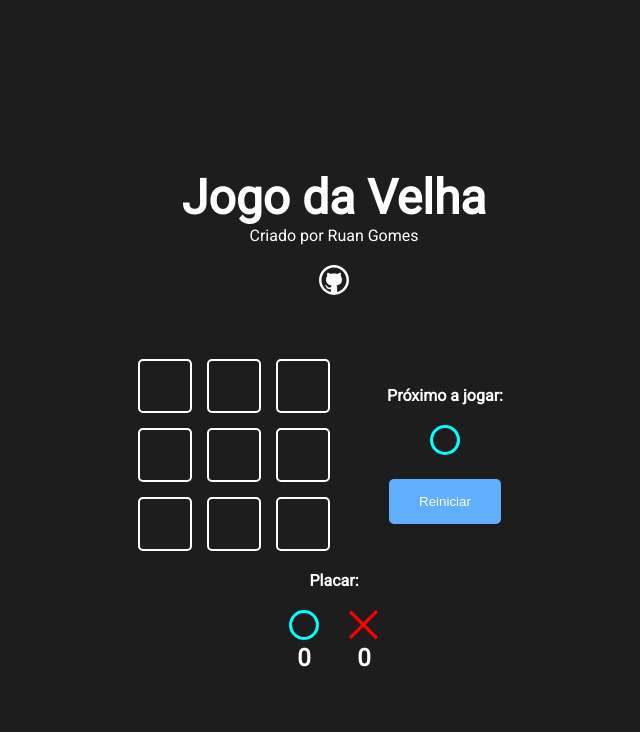
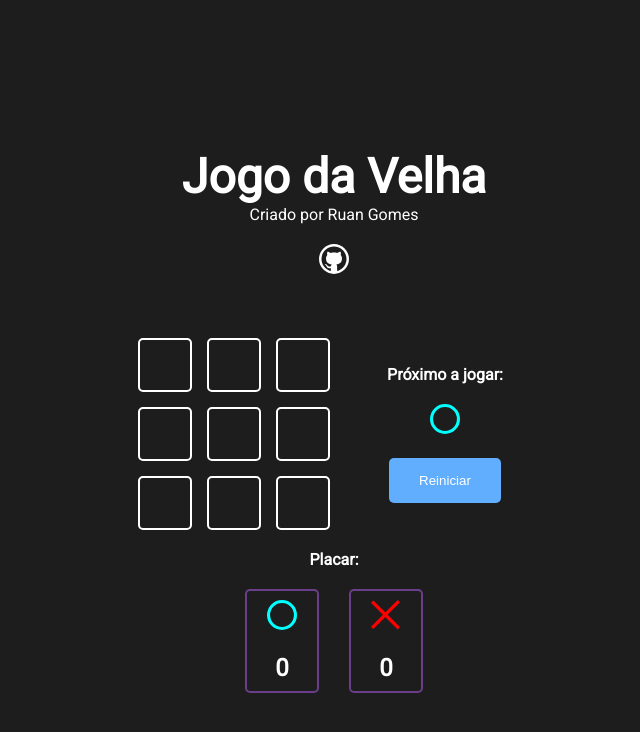
Before and after one commit to RuanL-Dev/react-nextjs-jogo-da-velha, a Next.js app: page / in a window 1280 px wide. Shown: the top 732 px of the page, without its empty margins (306-946 px from the left). Built offline with nearby package versions, Linux system fonts and the light colour scheme.

Commit message:
Feito placar funcionar e estilização

```diff
--- a/src/components/game/Game.jsx
+++ b/src/components/game/Game.jsx
@@ -22,6 +22,10 @@ function Game () {
   const [winner, setWinner] = useState(0)
   const [winnerLine, setWinnerLine] = useState([])
   const [draw, setDraw] = useState(false)
+  const [countCircle, setCountCircle] = useState(0)
+  const [countX, setCountX] = useState(0)
+  console.log (countCircle)
+
 
   const handleClick = (pos) => {
     if(gameState [pos] === 0 && winner === 0) {
@@ -38,6 +42,8 @@ function Game () {
       if(sum === 3 || sum === -3) {
         setWinner (sum / 3)
         setWinnerLine(line)
+        if (sum === 3) setCountCircle(countCircle + 1)
+        if (sum === -3) setCountX (countX + 1)
       }
     })
   }
@@ -94,7 +100,10 @@ function Game () {
             isDraw={draw}
           />
       </div>
-      <Score />
+      <Score
+        addcountCircle={countCircle}
+        addcountX={countX}
+      />
     </>
   )
 }
--- a/src/components/score/Score.jsx
+++ b/src/components/score/Score.jsx
@@ -2,18 +2,22 @@ import styles from './Score.module.css'
 
 import Icon from '../icon/Icon'
 
-function Score () {
+function Score ({addcountCircle, addcountX}) {
   return (
     <>
       <h4>Placar:</h4>
       <div className={styles.score}>
         <div className={styles.scoreContent}>
           <Icon iconName="circle"/>
-            <h2>0</h2>
+            <h2>
+              {addcountCircle}
+            </h2>
         </div>
         <div className={styles.scoreContent}>
           <Icon iconName="x"/>
-            <h2>0</h2>
+            <h2>
+              {addcountX}
+            </h2>
         </div>
       </div>
     </>
--- a/src/components/score/Score.module.css
+++ b/src/components/score/Score.module.css
@@ -5,7 +5,16 @@
 }
 
 .scoreContent {
+  display: grid;
+  grid-template-columns: 1fr;
+  gap: 20px;
+  border: 2px solid rgb(107, 62, 139);
+  width: 70px;
+  height: 100px;
+  border-radius: 5px;
   display: flex;
   flex-direction: column;
+  justify-content: center;
   align-items: center;
+
 }
```
